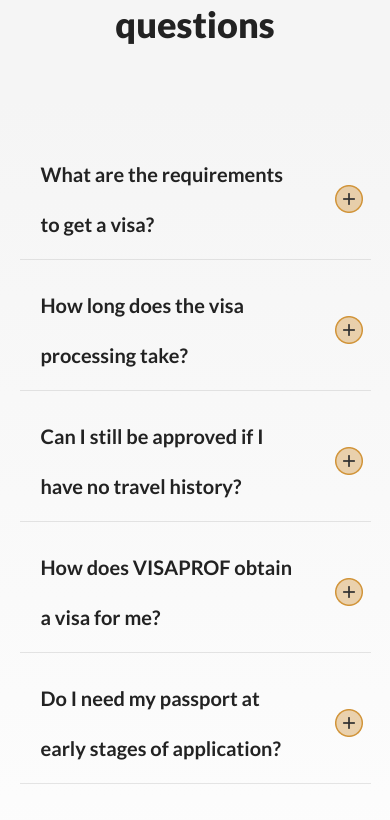
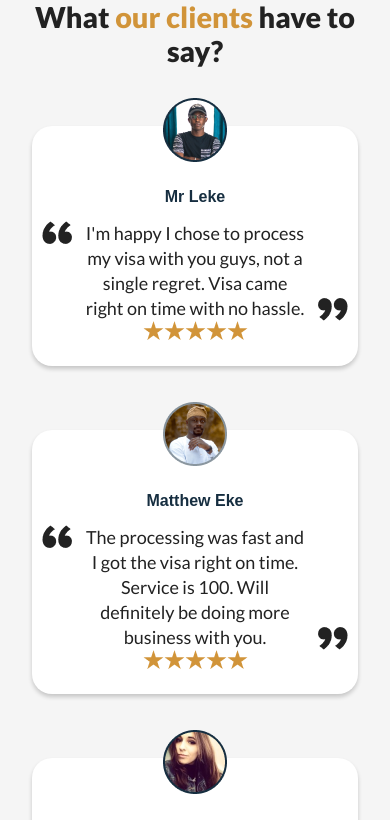
Before and after one commit to ImehUsoro/maxfiles-frontend-test, a React (Create React App) app: page / in a window 390 px wide. Shown: the top 820 px of the page. Built offline with nearby package versions, Linux system fonts and the light colour scheme; a web font is replaced by a local one.

Commit message:
section six responsiveness done

```diff
--- a/src/components/section-six/SectionSix.jsx
+++ b/src/components/section-six/SectionSix.jsx
@@ -10,14 +10,13 @@ const SectionSix = () => {
           What <span>our clients</span> have to say?
         </h2>
 
-        <img src="/images/circle_vector.png" alt="" />
+        <img src="/images/circle_vector.png" alt="" className="hide" />
       </div>
       <div className="testimonials-container">
         <TestimonialCard
           image={"images/leke.png"}
           name="Mr Leke"
           text="I'm happy I chose to process my visa with you guys, not a single regret. Visa came right on time with no hassle."
-          space
         />
         <TestimonialCard
           image={"images/matthew.png"}
@@ -30,7 +29,7 @@ const SectionSix = () => {
           text="VISAPROF for the win... Wow!! How were you able to do this so fast. If i didn't get this visa, I would have had to cancel my trip."
         />
       </div>
-      <img src="/images/circle_vector_left.png" alt="" />
+      <img src="/images/circle_vector_left.png" alt="" className="hide" />
     </SectionSixStyles>
   );
 };
--- a/src/components/section-six/SectionSixStyles.js
+++ b/src/components/section-six/SectionSixStyles.js
@@ -4,8 +4,9 @@ export const SectionSixStyles = styled.section`
   .image-and-text {
     display: flex;
     align-items: center;
-    justify-content: flex-end;
-    gap: 23.0625rem;
+    justify-content: space-between;
+    width: 66%;
+    margin: 0 0 0 auto;
     margin-bottom: 0.625rem;
   }
 
@@ -26,4 +27,56 @@ export const SectionSixStyles = styled.section`
     justify-content: center;
     margin-bottom: 1rem;
   }
+
+  @media (max-width: 1220px) {
+    .image-and-text {
+      width: 70%;
+    }
+    .testimonials-container {
+      width: 100%;
+      flex-direction: column;
+      justify-content: center;
+      align-items: center;
+      gap: 4rem;
+      margin: auto;
+    }
+  }
+
+  @media (max-width: 1000px) {
+    .image-and-text {
+      width: 70%;
+    }
+
+    .section-heading {
+      max-width: 400px;
+    }
+  }
+
+  @media (max-width: 900px) {
+    .hide {
+      display: none;
+    }
+    .image-and-text {
+      width: 100%;
+      justify-content: center;
+    }
+
+    .section-heading {
+      margin-bottom: 3rem;
+      max-width: none;
+    }
+  }
+
+  @media (max-width: 550px) {
+    margin: 0 2rem;
+
+    .section-heading {
+      font-size: 1.8rem;
+      line-height: 2.125rem;
+
+      span {
+        color: #d19439;
+      }
+    }
+  }
 `;
--- a/src/components/testimonial-card/TestimonialCard.jsx
+++ b/src/components/testimonial-card/TestimonialCard.jsx
@@ -3,7 +3,7 @@ import { TestimonialCardStyles } from "./TestimonialCardStyles";
 
 const TestimonialCard = ({ name, image, text, space }) => {
   return (
-    <TestimonialCardStyles space={space ? true : false}>
+    <TestimonialCardStyles>
       <img src={image} alt="" className="profile-image" />
       <p className="name">{name}</p>
       <div className="quote-container">
--- a/src/components/testimonial-card/TestimonialCardStyles.js
+++ b/src/components/testimonial-card/TestimonialCardStyles.js
@@ -1,8 +1,7 @@
 import styled, { css } from "styled-components";
 
-export const TestimonialCardStyles = styled.section`
-  height: 16.5rem;
-  width: 25rem;
+export const TestimonialCardStyles = styled.div`
+  padding: 0 3.1% 1.6rem 3.1%;
   background-color: #ffffff;
   border-radius: 1.25rem;
   display: flex;
@@ -56,13 +55,19 @@ export const TestimonialCardStyles = styled.section`
 
   .stars-container {
     display: flex;
+    height: 100%;
+    img {
+      align-self: flex-end;
+    }
   }
 
-  ${({ space }) =>
-    space &&
-    css`
-      .stars-container {
-        margin-top: 1.4375rem;
-      }
-    `};
+  @media (max-width: 1220px) {
+    width: 27rem;
+    height: 15.625rem;
+  }
+
+  @media (max-width: 550px) {
+    width: auto;
+    height: auto;
+  }
 `;
--- a/src/pages/Home/Home.jsx
+++ b/src/pages/Home/Home.jsx
@@ -22,8 +22,8 @@ const Home = () => {
       {/* <SectionThree /> */}
       {/* <SectionFour /> */}
       {/* <SectionFive /> */}
-      {/* <SectionSix /> */}
-      <Faq />
+      <SectionSix />
+      {/* <Faq /> */}
       {/* <Assessment /> */}
       {/* <Footer /> */}
     </HomeStyles>
```
